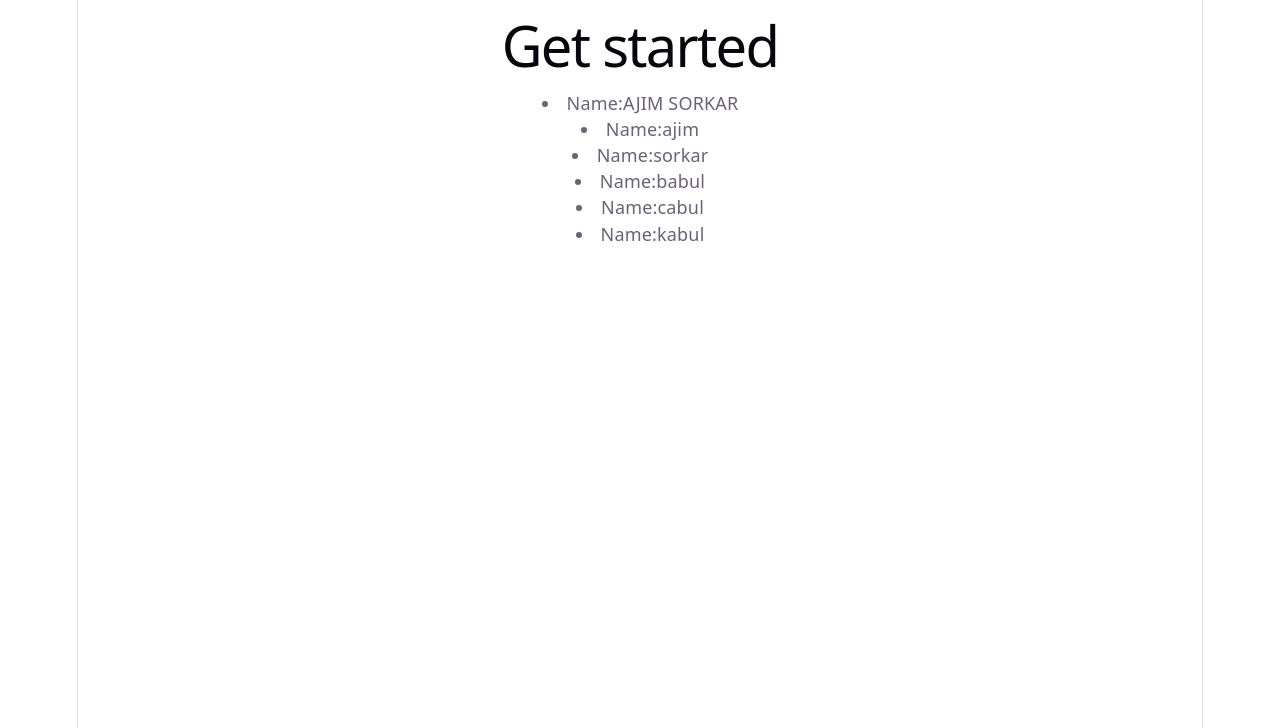
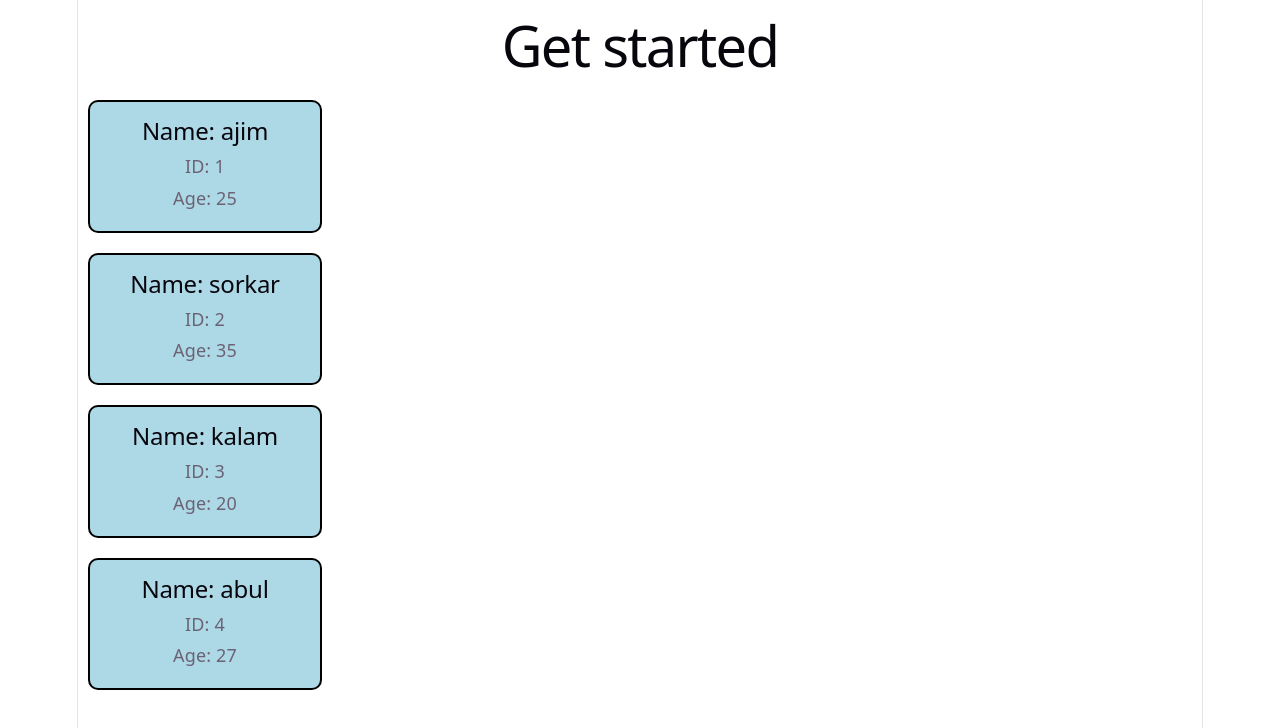
Before and after one commit to ajimcse/react-js-explore, a React (Vite) app: page / in a window 1280 px wide. Shown: the top 728 px of the page. Built offline with nearby package versions, Linux system fonts and the light colour scheme.

Commit message:
map kore object a data dekhano and css add kora

```diff
--- a/src/Actor.jsx
+++ b/src/Actor.jsx
@@ -1,5 +1,12 @@
-export default function Actor({name}) {
-return  <li> Name:{name}</li>
-
-
+// export default function Actor({name}) {
+// return  <li> Name:{name}</li>
+// }
+export default function Singer({ singer }) {
+    return (
+        <div className="singer-card">
+            <h2>Name: {singer.name}</h2>
+            <p>ID: {singer.id} </p>
+            <p>Age: {singer.age} </p>
+        </div>
+    )
 }
--- a/src/App.css
+++ b/src/App.css
@@ -186,3 +186,21 @@
 .student{
   border: 2px solid;
 }
+.singer-card {
+  background-color: lightblue;
+  border: 2px solid black;
+  border-radius: 10px;
+  padding: 15px;
+  margin: 10px;
+  width: 200px;
+
+text-align:   center;
+}
+
+.singer-card h3 {
+  color: darkblue;
+}
+
+.singer-card p {
+  margin: 5px 0;
+}
--- a/src/App.jsx
+++ b/src/App.jsx
@@ -5,6 +5,7 @@ import viteLogo from './assets/vite.svg'
 import './App.css'
 import Todo from './Todo'
 import Actor from './Actor'
+import Singer from './Actor'
 
 function App() {
   const [count, setCount] = useState(0)
@@ -12,17 +13,29 @@ function App() {
   // const age = 25
   // const city = "Gazipur"
   const actors = ['ajim', 'sorkar', 'babul', 'cabul', 'kabul']
+  const singers =[
+    {id:1, name:'ajim', age:25},
+    {id:2, name:'sorkar', age:35},
+    {id:3, name:'kalam', age:20},
+    {id:4, name:'abul', age:27}
+  ]
   return (
 
     <>
       <h1>Get started</h1>
 
 
-      <Actor name='AJIM SORKAR'  ></Actor>
+      {/* <Actor name='AJIM SORKAR'  ></Actor> */}
+
+
+
       {
-        actors.map(actor => <Actor name={actor}></Actor>)
+       singers.map( singer => <Singer singer={singer}></Singer>)
       }
 
+      {/* {
+        actors.map(actor => <Actor name={actor}></Actor>)
+      } */}
       {/* <Todo task='learn React'
        isDane={true}
        />
```
